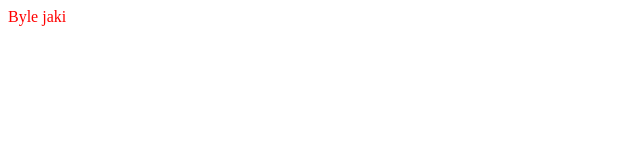
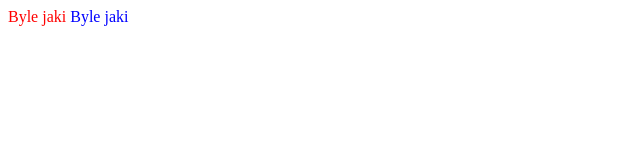
Before and after one commit to sampolska0506/cieszyn28, a plain HTML site: page index.html in a window 1280 px wide. Shown: the full height of the page, 0-640 px from the left. Drawn offline with Linux system fonts and the light colour scheme.

Commit message:
Update index.html
zmiany ze strony

```diff
--- a/index.html
+++ b/index.html
@@ -8,6 +8,7 @@
 </head>
 <body>
     <font color="red">Byle jaki</font>
+    <font color="blue">Byle jaki</font>
 
 </body>
 </html>
```
